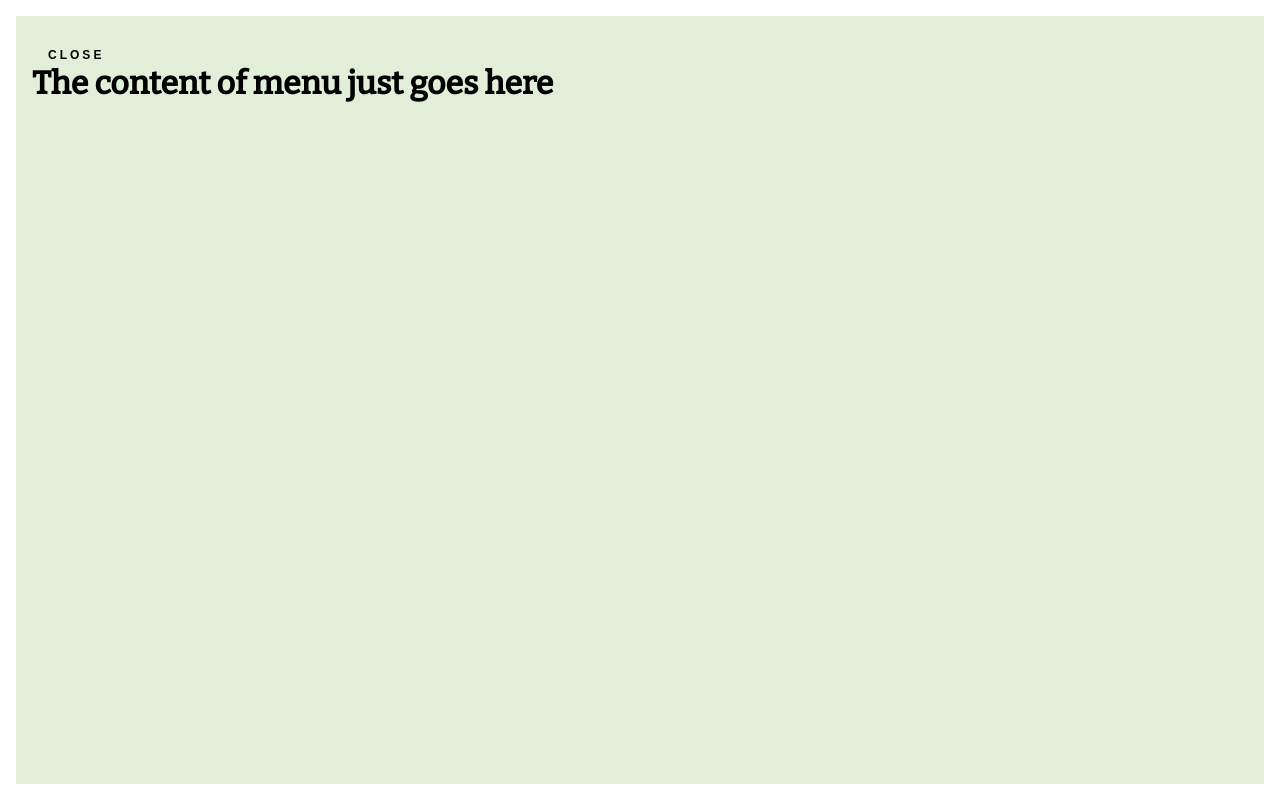
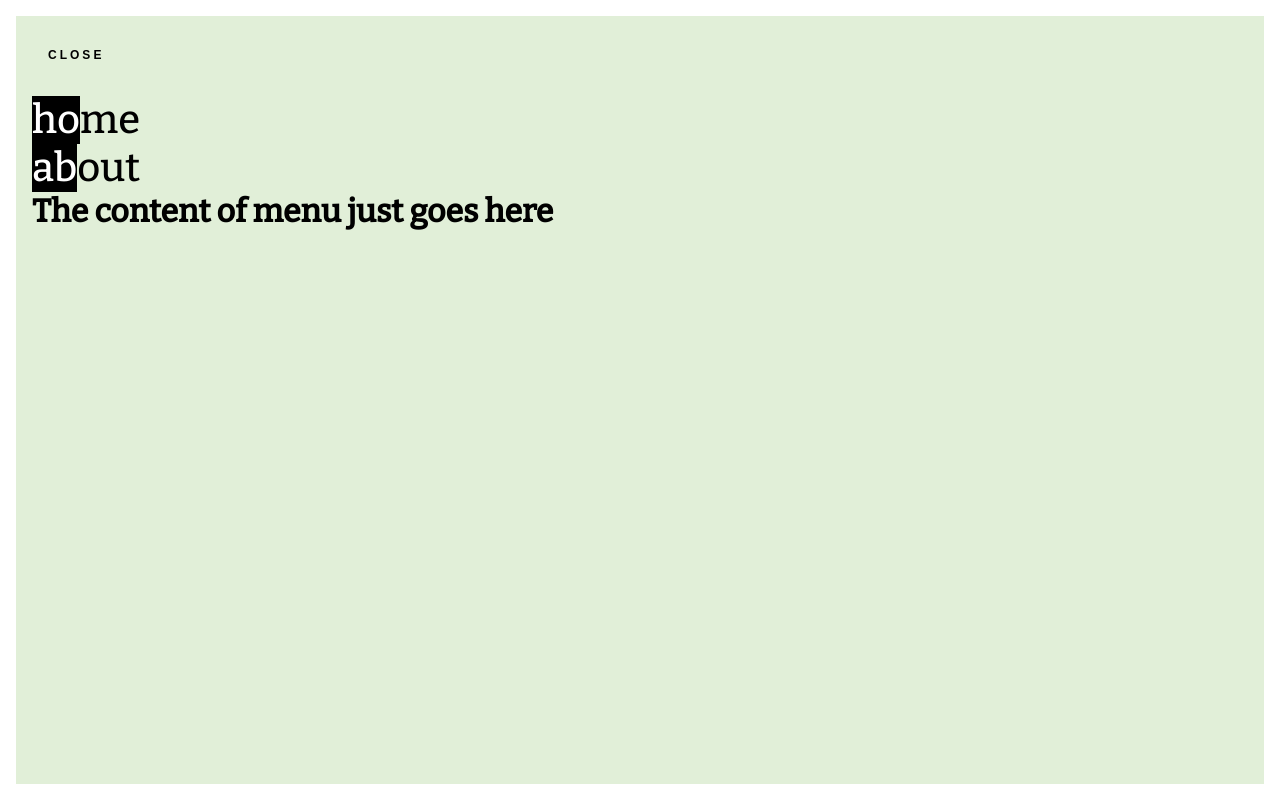
Before and after one commit to Dalcio/dalcio-garcia, a Next.js app: page / in a window 1280 px wide. Both pictures are taken after a click on the button 61 px from the left and 60 px from the top of the page. Shown: the top 800 px of the page. Built offline with nearby package versions, Linux system fonts and the light colour scheme.

Commit message:
feat: mav item

```diff
--- a/src/components/Menu/content/index.tsx
+++ b/src/components/Menu/content/index.tsx
@@ -1,9 +1,50 @@
 import { MenuContentContainer } from './styles';
-import { MenuContentProps } from './types';
+import { MenuContentProps, MenuItemProps } from './types';
+
+import Link from 'next/link';
+import styled from 'styled-components';
+
+import { Colors } from '@theme/system/colors.types';
+
+const ItemLink = styled.a<{ color: Colors }>`
+	cursor: pointer;
+	font-size: 40px;
+
+	& > span {
+		color: ${({ color, theme }) => theme.colors[color]};
+	}
+
+	& > span:first-of-type {
+		display: inline-block;
+		background: ${({ color, theme }) => theme.colors[color]};
+		color: ${({ color, theme }) => theme.colors.white};
+	}
+`;
+
+export const MenuItem = ({ name, current }: MenuItemProps) => (
+	<li>
+		<Link href={`/${name === 'home' ? '' : name}`}>
+			<ItemLink color={name === current ? current : 'text'}>
+				<span>{name.substr(0, 2)}</span>
+				<span>{name.substr(2)}</span>
+				{current}
+			</ItemLink>
+		</Link>
+	</li>
+);
+
+export const MenuNav = styled.ul`
+	margin-top: ${({ theme }) => `calc(2 * ${theme.space.md})`};
+	list-style: none;
+`;
 
 const MenuContent = ({ current }: MenuContentProps) => {
 	return (
 		<MenuContentContainer>
+			<MenuNav>
+				<MenuItem name="home" />
+				<MenuItem name="about" />
+			</MenuNav>
 			<h1>The content of menu just goes here</h1>
 		</MenuContentContainer>
 	);
--- a/src/components/Menu/content/types.ts
+++ b/src/components/Menu/content/types.ts
@@ -4,3 +4,8 @@ export type MenuContentProps = {
 	// home: boolean;
 	current: RouteColorName;
 };
+
+export type MenuItemProps = {
+	current: RouteColorName;
+	name: RouteColorName;
+};
```
